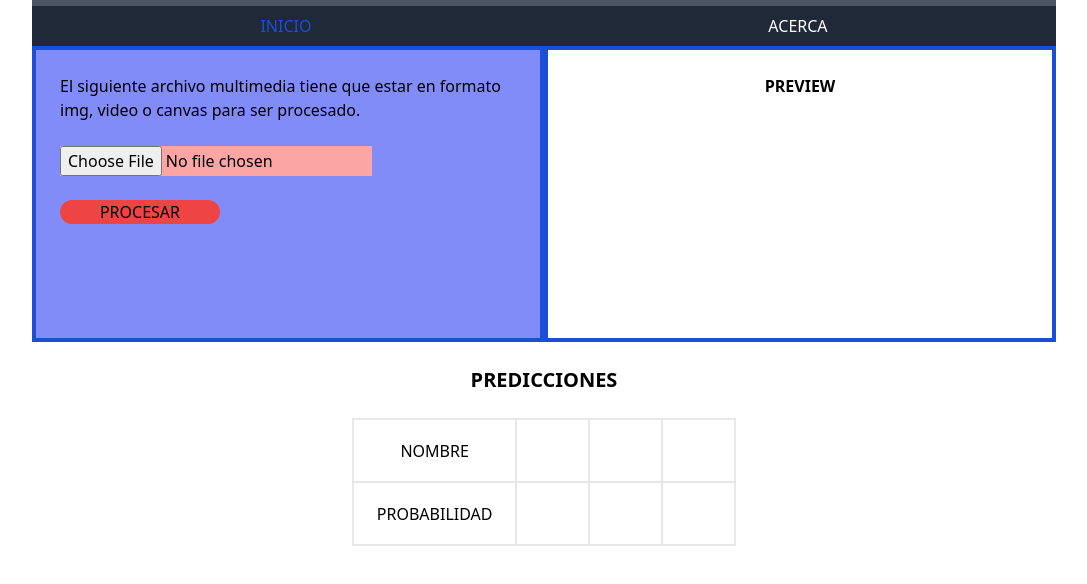
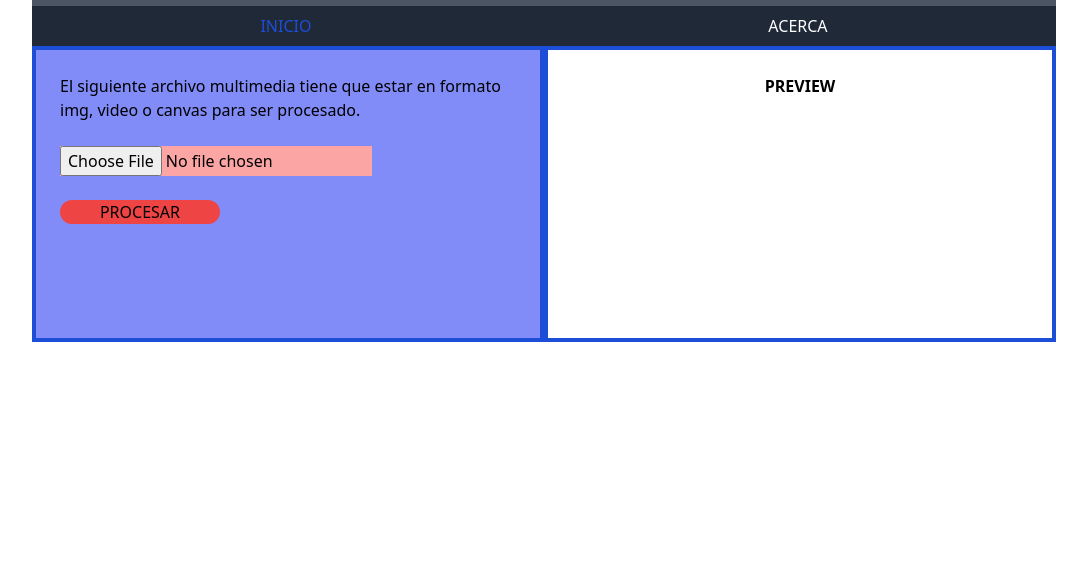
Before and after one commit to YonerSilva/Clasificacion-Imagenes, a plain HTML site: page index.html in a window 1280 px wide. Shown: the part 82-666 px from the top of the page, without its empty margins (96-1183 px from the left). Drawn offline with nearby package versions, Linux system fonts and the light colour scheme.

Commit message:
ocultar contenedor de predicciones

```diff
--- a/index.html
+++ b/index.html
@@ -44,7 +44,7 @@
                 </div>
             </section>
         </div>
-        <section class="mt-6">
+        <section class="mt-6" id="contenedor_predicciones" hidden>
             <h4 class="text-xl font-bold text-center mb-6">PREDICCIONES</h4>
             <table class=" w-96 h-32 mx-auto">
                 <tbody class="">
--- a/js/main.js
+++ b/js/main.js
@@ -15,6 +15,7 @@ function buttonChange(){
     const img_path = document.getElementById('img').src;
     const filename = img_path.replace(/^.*[\\\/]/, '');
     if(filename != ''){
+        document.getElementById('contenedor_predicciones').hidden = false;
         // Load the model.
         mobilenet.load().then(model => {
             // Classify the image.
```
